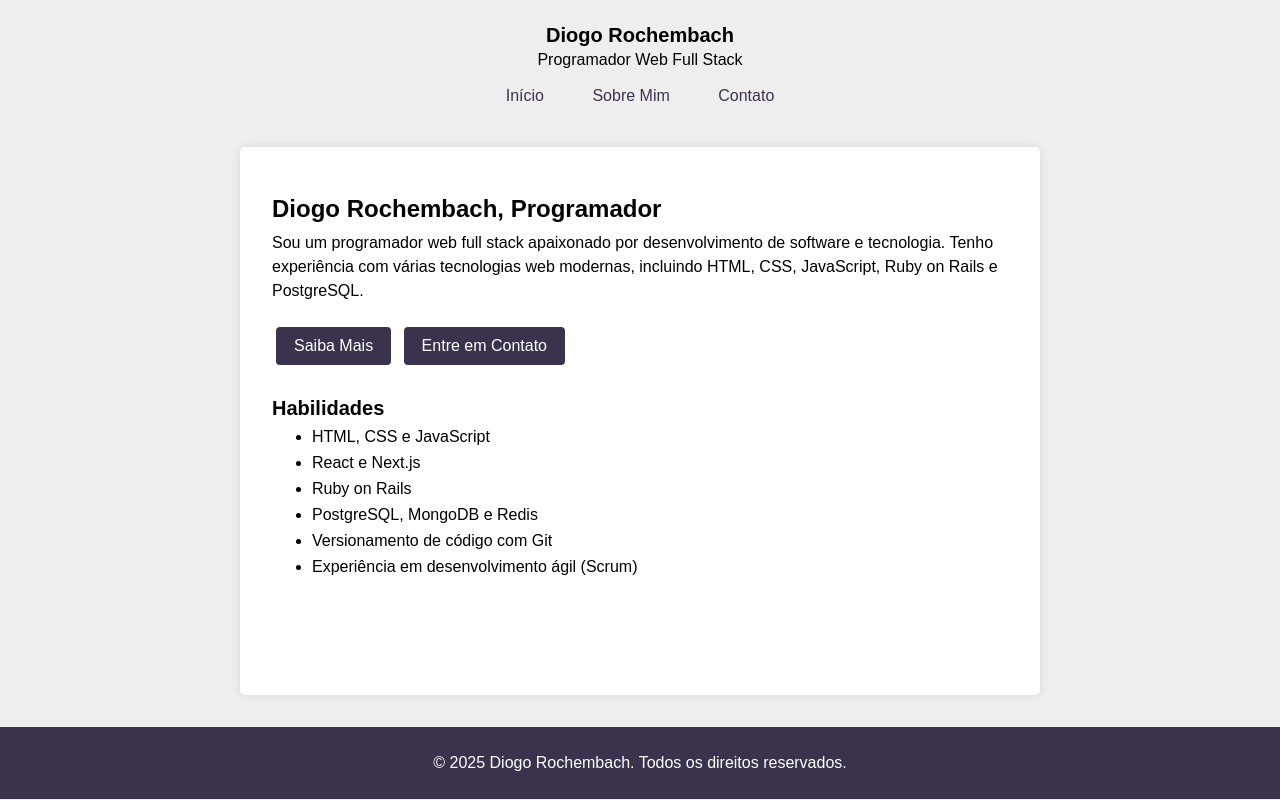
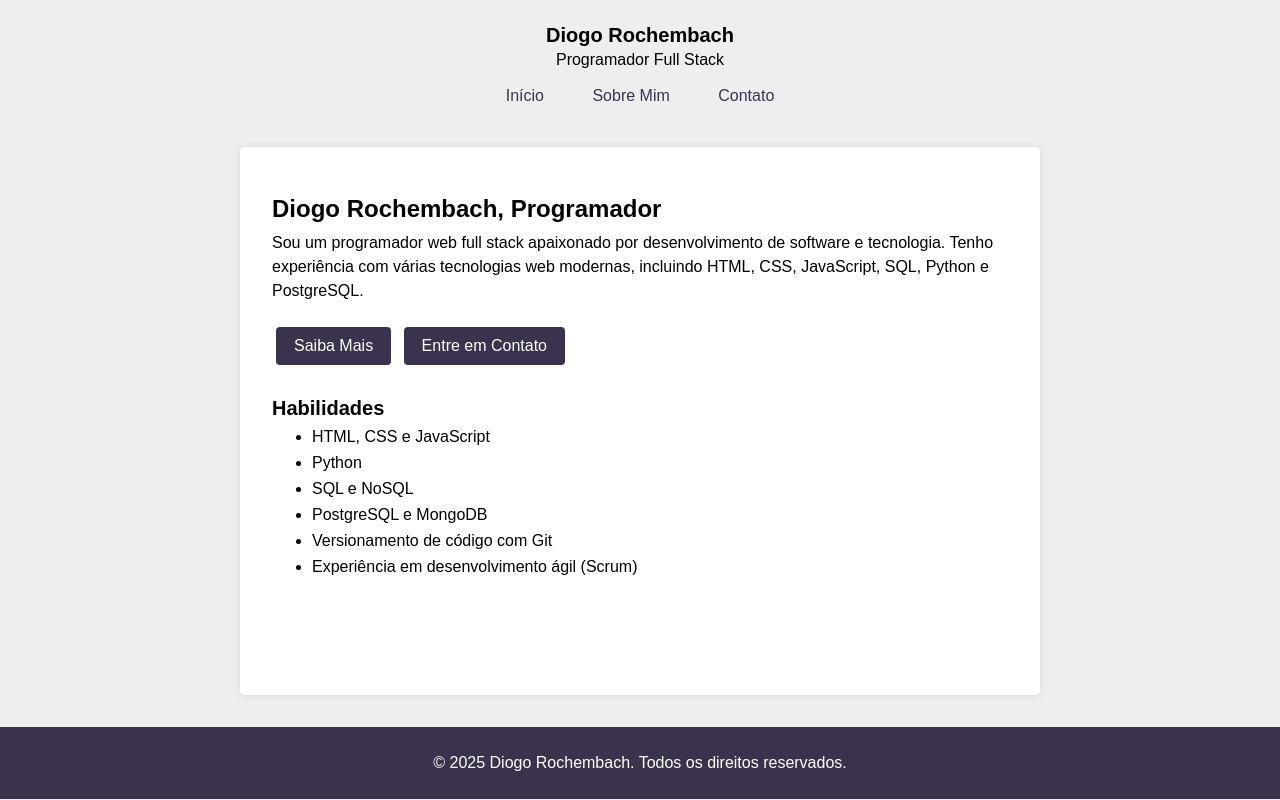
Before and after one commit to diogorochembach/diogorochembach.github.io, a plain HTML site: page index.html in a window 1280 px wide. Drawn offline with Linux system fonts and the light colour scheme.

Commit message:
Atualização de dados do curriculo

```diff
--- a/index.html
+++ b/index.html
@@ -11,7 +11,7 @@
     <header>
       <div>
         <div class="logo">Diogo Rochembach</div>
-        <div class="title">Programador Web Full Stack</div>
+        <div class="title">Programador Full Stack</div>
       </div>
       <nav>
         <a href="/index.html" class="nav-link">Início</a>
@@ -26,7 +26,7 @@
         <p>
           Sou um programador web full stack apaixonado por desenvolvimento de
           software e tecnologia. Tenho experiência com várias tecnologias web
-          modernas, incluindo HTML, CSS, JavaScript, Ruby on Rails e PostgreSQL.
+          modernas, incluindo HTML, CSS, JavaScript, SQL, Python e PostgreSQL.
         </p>
       </section>
 
@@ -39,9 +39,9 @@
         <h2>Habilidades</h2>
         <ul>
           <li>HTML, CSS e JavaScript</li>
-          <li>React e Next.js</li>
-          <li>Ruby on Rails</li>
-          <li>PostgreSQL, MongoDB e Redis</li>
+          <li>Python</li>
+          <li>SQL e NoSQL</li>
+          <li>PostgreSQL e MongoDB</li>
           <li>Versionamento de código com Git</li>
           <li>Experiência em desenvolvimento ágil (Scrum)</li>
         </ul>
```
Also changed, not shown: contato.html (+5 -8 lines), sobre.html (+4 -4 lines).
